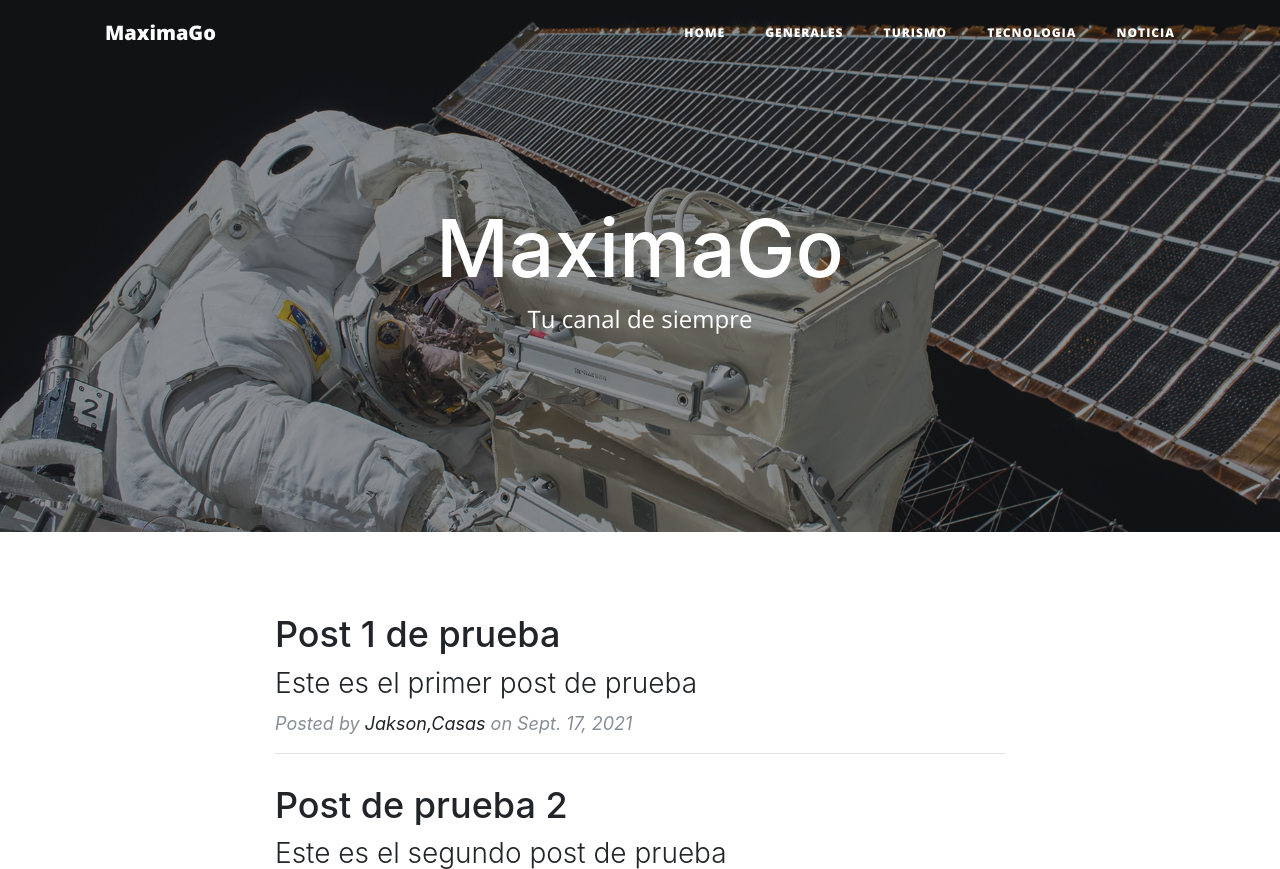
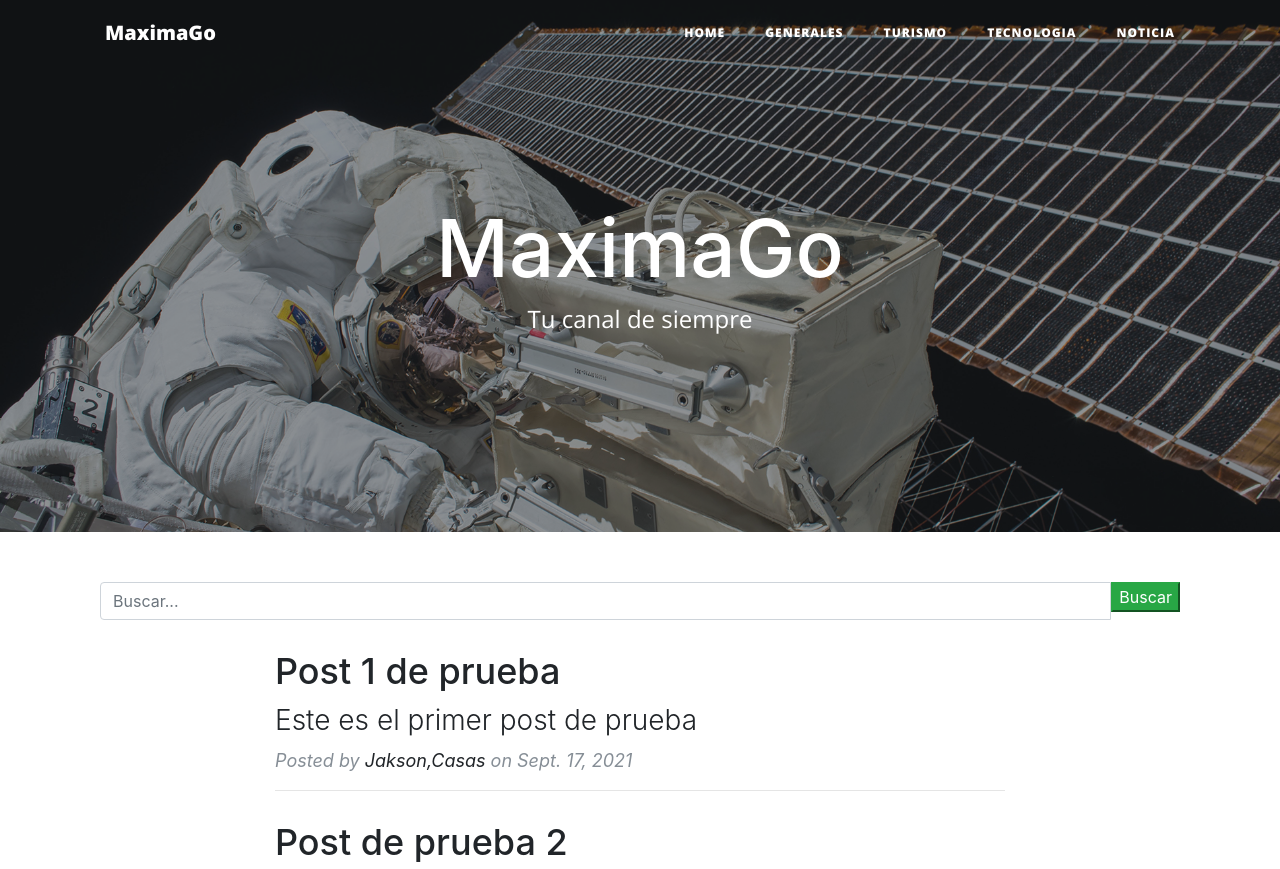
Before and after one commit to JaksonCasas19/MaximaGo, a Django app: page / in a window 1280 px wide. Shown: the top 869 px of the page. Run offline with Django 3.2, Linux system fonts and the light colour scheme; data comes from the database, SQL or seed files in the repository; some libraries are stand-ins or nearby versions.

Commit message:
Definir estructura buscador

```diff
--- a/templates/index.html
+++ b/templates/index.html
@@ -75,7 +75,17 @@
 <div class="container">
   <div class="row">
     <div class="col-md-12 search">
-      <form action="" method="GET"></form>
+      <form action="" method="GET">
+        <div id="custon-search-input">
+            <div class="input-group col-md-12">
+              <input type="text" class="form-control" placeholder="Buscar..." name="buscar">
+              <span class="input-group-list">
+                <i class="icon icon-search"></i>
+                <button type="submit" class="boton btn-success">Buscar</button>
+              </span>
+            </div>
+        </div>
+      </form>
     </div>
   </div>
 </div>
```
